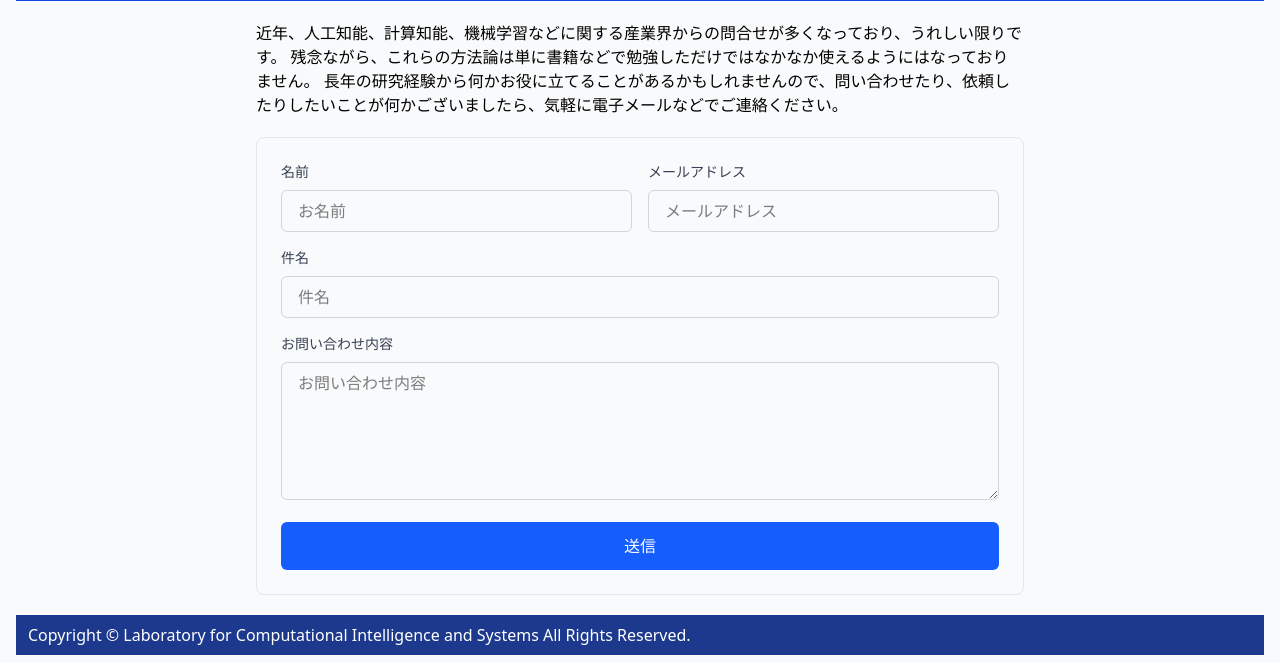
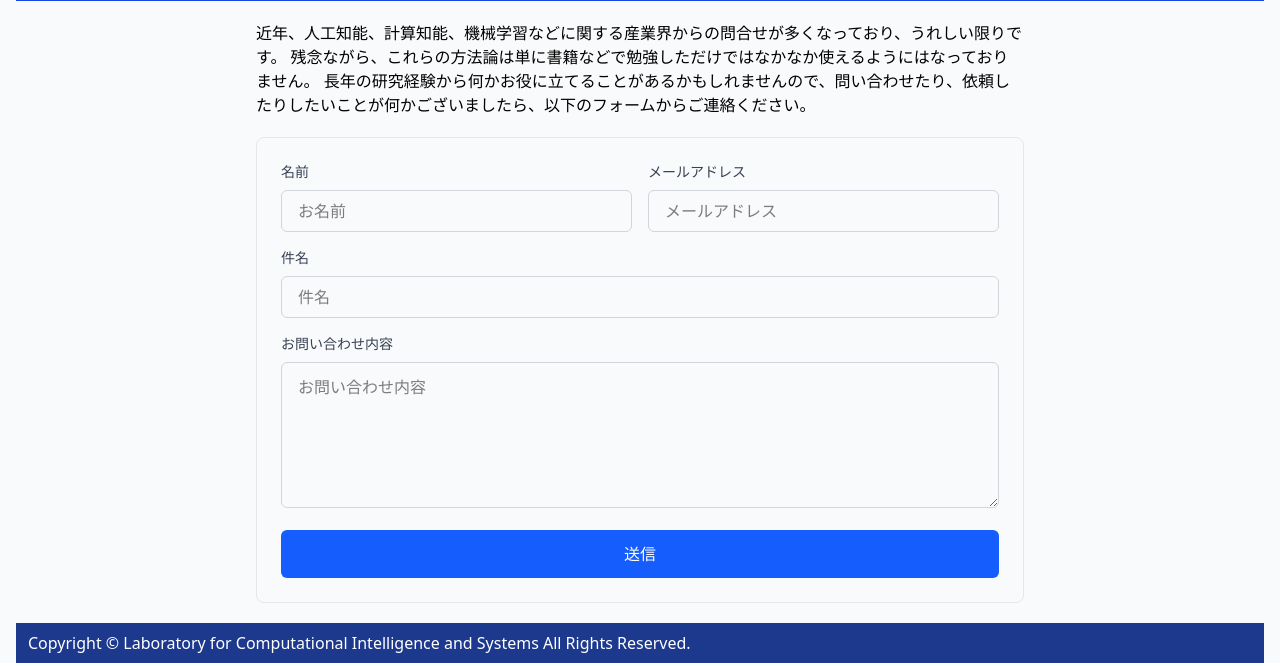
Before and after one commit to kit-cis-lab/home-page, an Astro site: page /inquiry in a window 1280 px wide. Shown: the part 358-1021 px from the top of the page. Built offline with nearby package versions, Linux system fonts and the light colour scheme; Astro itself is replaced by a stand-in of ours.

Commit message:
fix sentence

```diff
--- a/src/pages/inquiry/index.astro
+++ b/src/pages/inquiry/index.astro
@@ -9,7 +9,7 @@ const pageTitle = "研究の問い合わせ";
       <p>
         近年、人工知能、計算知能、機械学習などに関する産業界からの問合せが多くなっており、うれしい限りです。
         残念ながら、これらの方法論は単に書籍などで勉強しただけではなかなか使えるようにはなっておりません。
-        長年の研究経験から何かお役に立てることがあるかもしれませんので、問い合わせたり、依頼したりしたいことが何かございましたら、気軽に電子メールなどでご連絡ください。
+        長年の研究経験から何かお役に立てることがあるかもしれませんので、問い合わせたり、依頼したりしたいことが何かございましたら、以下のフォームからご連絡ください。
       </p>
     </div>
     <!-- お問い合わせフォーム -->
@@ -71,7 +71,7 @@ const pageTitle = "研究の問い合わせ";
               name="message"
               rows="5"
               placeholder="お問い合わせ内容"
-              class="w-full px-4 py-2 border border-gray-300 rounded-md"></textarea>
+              class="w-full px-4 py-3 border border-gray-300 rounded-md"></textarea>
           </div>
 
           <!-- reCAPTCHA -->
```
